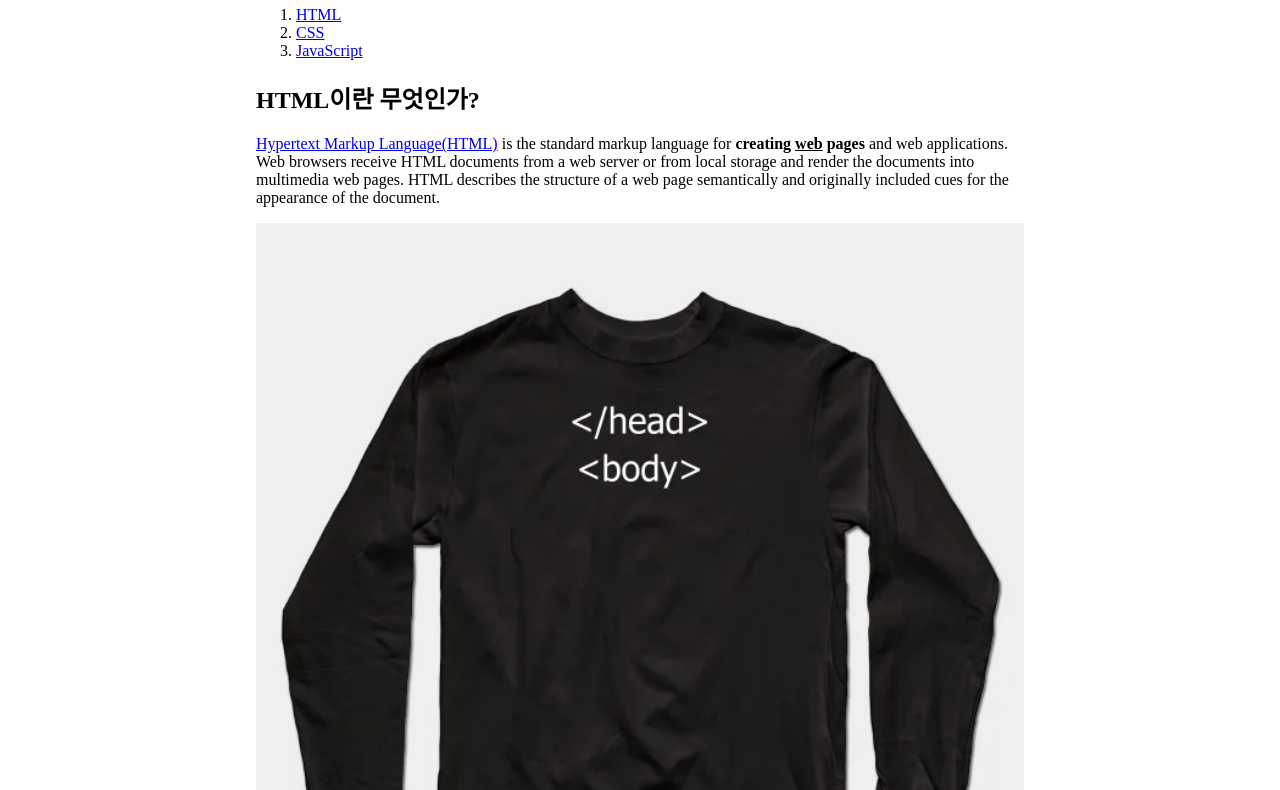
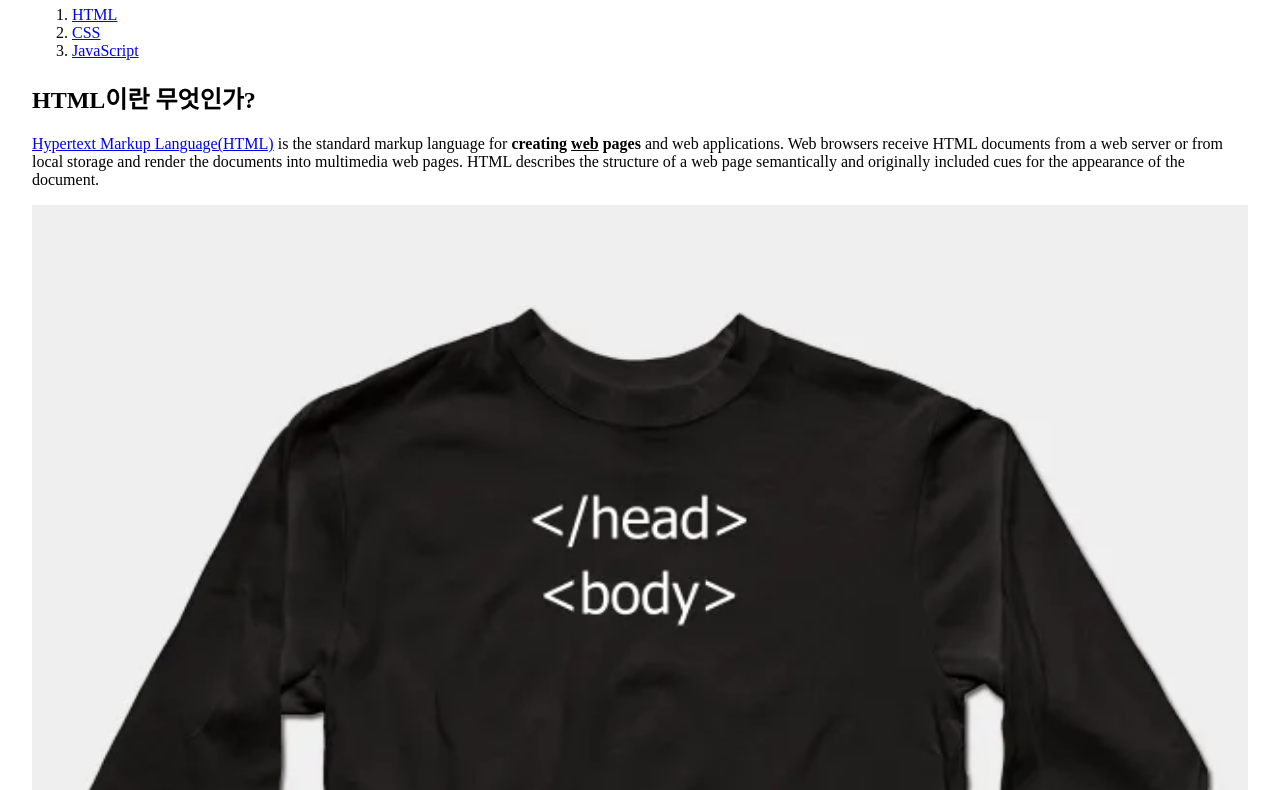
Before and after one commit to nemi-dev/tornado-donut-241002, a plain HTML site: page web/1.html in a window 1280 px wide. Shown: the part 132-922 px from the top of the page. Drawn offline with Linux system fonts and the light colour scheme.

Commit message:
8thCommit

```diff
--- a/web/1.html
+++ b/web/1.html
@@ -8,7 +8,7 @@
     <style>
         html { color-scheme: light dark; }
         body {
-            width: clamp(200px, 60vw, 1200px);
+            width: clamp(calc(100vw - 4rem), 60vw, 1200px);
             margin: auto;
         }
     </style>
```
Also changed, not shown: web/2.html (+1 -1 lines), web/3.html (+1 -1 lines), web/index.html (+1 -1 lines).
